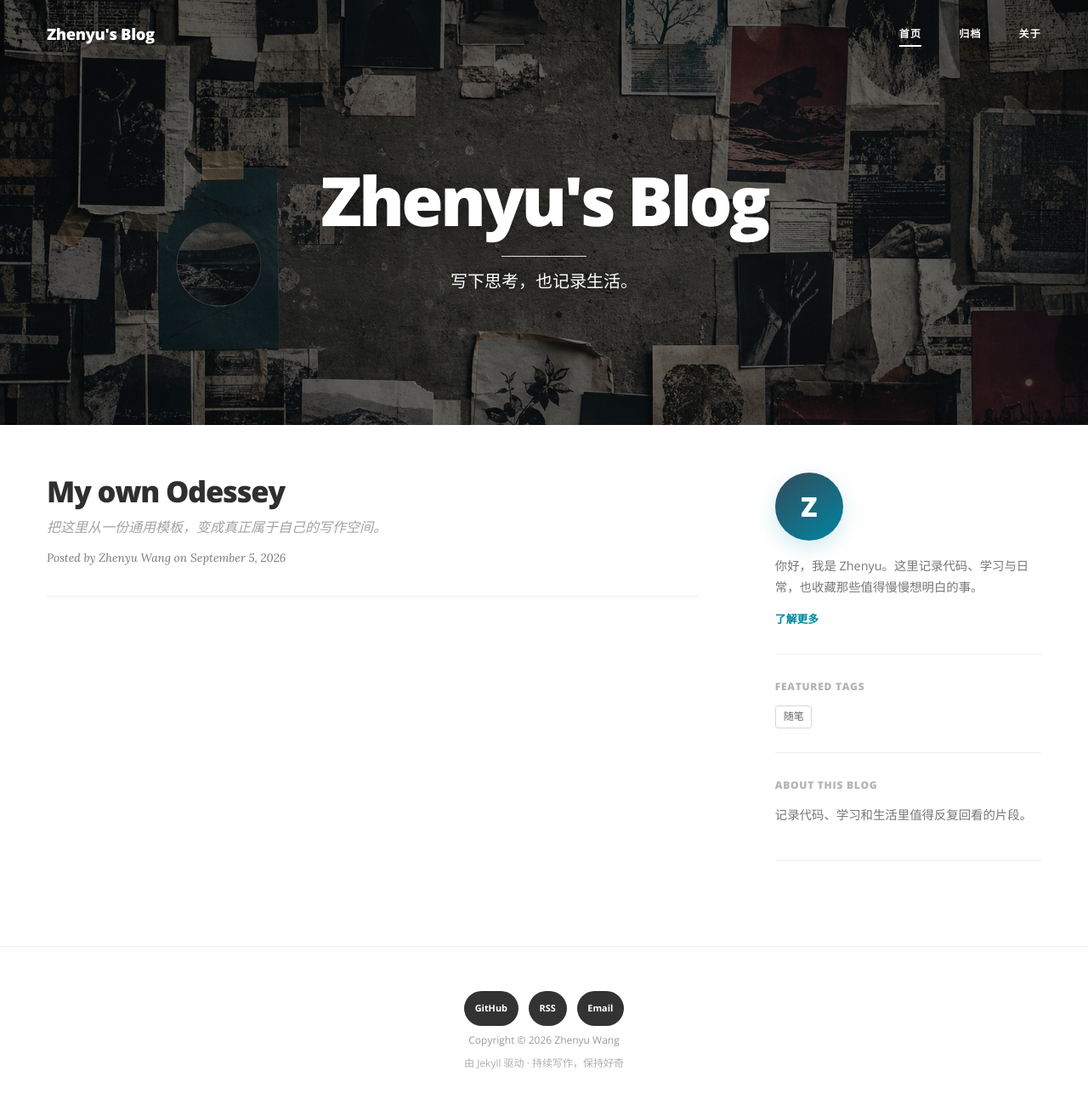
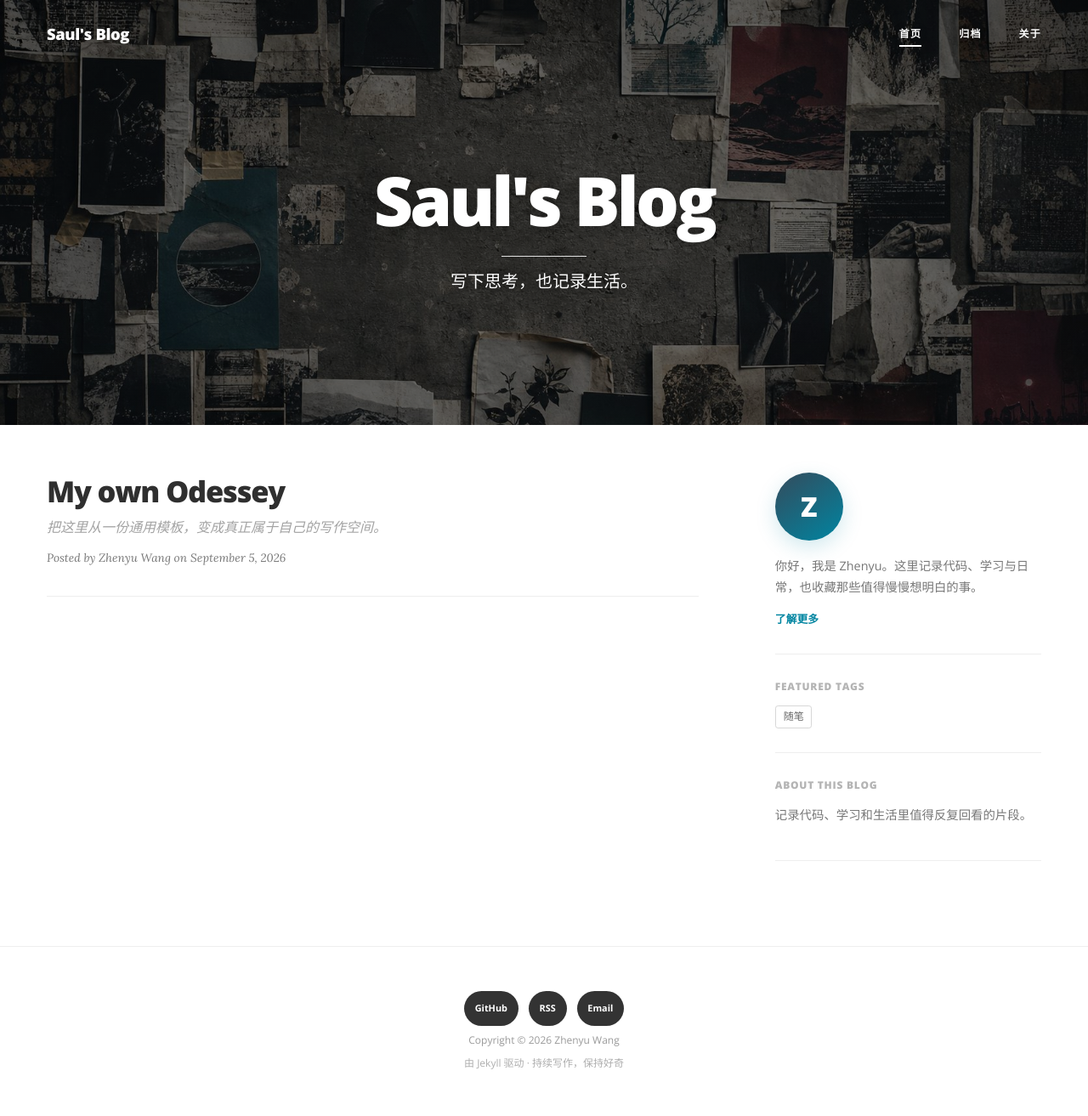
Before and after one commit to xingfenyizhen/xingfenyizhen.github.io, a Jekyll site: the page built from index.html, in a window 1280 px wide. Shown: the whole page at 85% size. Built offline with Jekyll 4.4.1, drawn with Linux system fonts in a browser that asks for light colours.

```diff
--- a/_config.yml
+++ b/_config.yml
@@ -1,4 +1,4 @@
-title: "Zhenyu's Blog"
+title: "Saul's Blog"
 description: "关于代码、学习与日常的个人记录"
 tagline: "写下思考，也记录生活。"
 url: "https://xingfenyizhen.github.io"
--- a/assets/css/hux-theme.css
+++ b/assets/css/hux-theme.css
@@ -1,4 +1,4 @@
-/* Hux-inspired editorial theme for Zhenyu's Blog. */
+/* Hux-inspired editorial theme for Saul's Blog. */
 
 :root {
   --accent: #0085a1;
```
Also changed, not shown: README.md.
